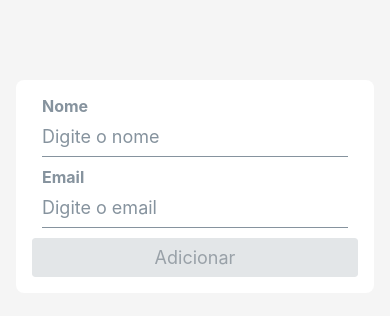
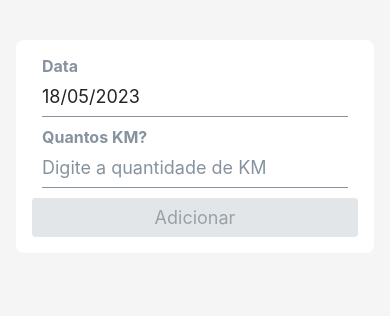
Before and after one commit to jeanpaulo204/Dados-Automotivos, a React Native app: screen / in a window 390 px wide. Shown: the top 316 px of the page. Built offline with nearby package versions, Linux system fonts and the light colour scheme.

Commit message:
arrumando os input

```diff
--- a/App.js
+++ b/App.js
@@ -1,26 +1,27 @@
 import React, { useState } from 'react';
 import { View, FlatList, TouchableOpacity, StyleSheet } from 'react-native';
 import { Input, Button, ListItem, Icon } from 'react-native-elements';
+import { format } from 'date-fns';
 
 const CrudExample = () => {
   const [data, setData] = useState([]);
-  const [name, setName] = useState('');
-  const [email, setEmail] = useState('');
+  const [date, setDate] = useState(new Date());
+  const [km, setKm] = useState('');
 
   const handleAddItem = () => {
-    if (name.trim() === '' || email.trim() === '') {
+    if (km.trim() === '') {
       return;
     }
 
     const newItem = {
       id: Date.now().toString(),
-      name,
-      email,
+      date,
+      km,
     };
 
     setData([...data, newItem]);
-    setName('');
-    setEmail('');
+    setDate(new Date());
+    setKm('');
   };
 
   const handleDeleteItem = (id) => {
@@ -28,11 +29,15 @@ const CrudExample = () => {
     setData(newData);
   };
 
+  const formatDate = (date) => {
+    return format(date, 'dd/MM/yyyy');
+  };
+
   const renderItem = ({ item }) => (
     <TouchableOpacity style={styles.itemContainer}>
       <ListItem.Content>
-        <ListItem.Title>{item.name}</ListItem.Title>
-        <ListItem.Subtitle>{item.email}</ListItem.Subtitle>
+        <ListItem.Title>{formatDate(item.date)}</ListItem.Title>
+        <ListItem.Subtitle>{item.km} KM</ListItem.Subtitle>
       </ListItem.Content>
       <Icon
         name="delete"
@@ -47,21 +52,22 @@ const CrudExample = () => {
     <View style={styles.container}>
       <View style={styles.formContainer}>
         <Input
-          label="Nome"
-          placeholder="Digite o nome"
-          value={name}
-          onChangeText={(text) => setName(text)}
+          label="Data"
+          placeholder="Digite a data"
+          value={formatDate(date)}
+          editable={false}
         />
         <Input
-          label="Email"
-          placeholder="Digite o email"
-          value={email}
-          onChangeText={(text) => setEmail(text)}
+          label="Quantos KM?"
+          placeholder="Digite a quantidade de KM"
+          keyboardType="numeric"
+          value={km}
+          onChangeText={(text) => setKm(text)}
         />
         <Button
           title="Adicionar"
           onPress={handleAddItem}
-          disabled={name.trim() === '' || email.trim() === ''}
+          disabled={km.trim() === ''}
           buttonStyle={styles.addButton}
         />
       </View>
@@ -80,7 +86,7 @@ const styles = StyleSheet.create({
   container: {
     flex: 1,
     backgroundColor: '#f5f5f5',
-    paddingTop: 80,
+    paddingTop: 40,
     paddingHorizontal: 16,
   },
   formContainer: {
```
Also changed, not shown: package.json (+7 -2 lines), 2 other files (tests, documents, lock files or other folders).
